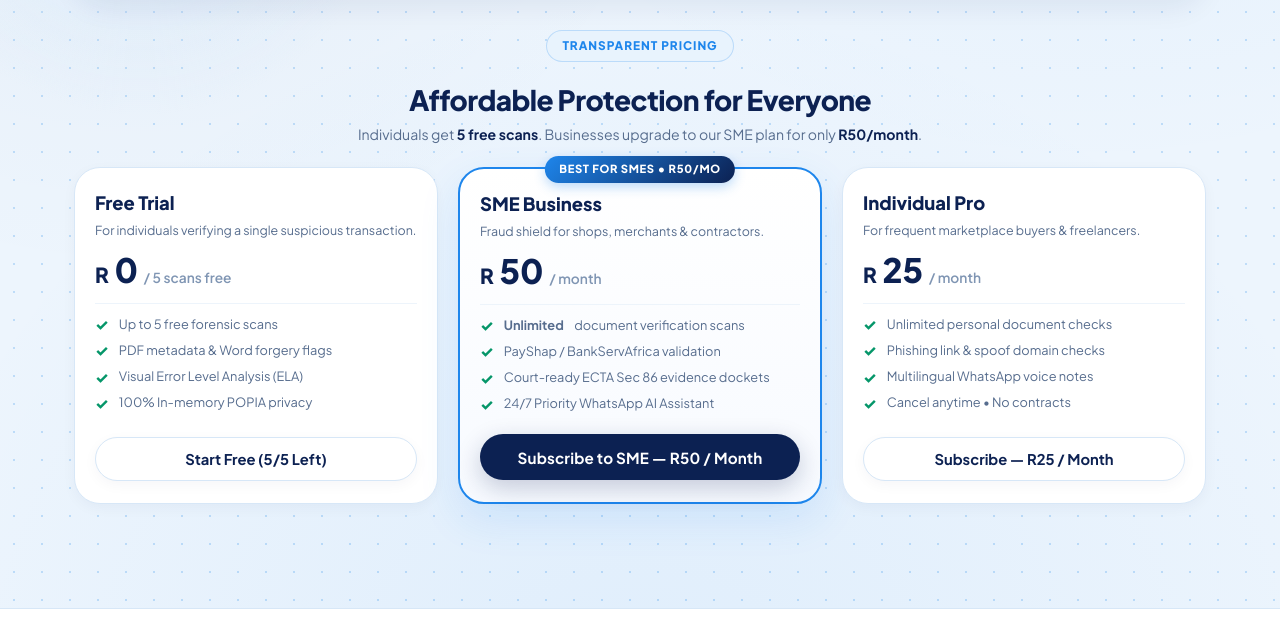
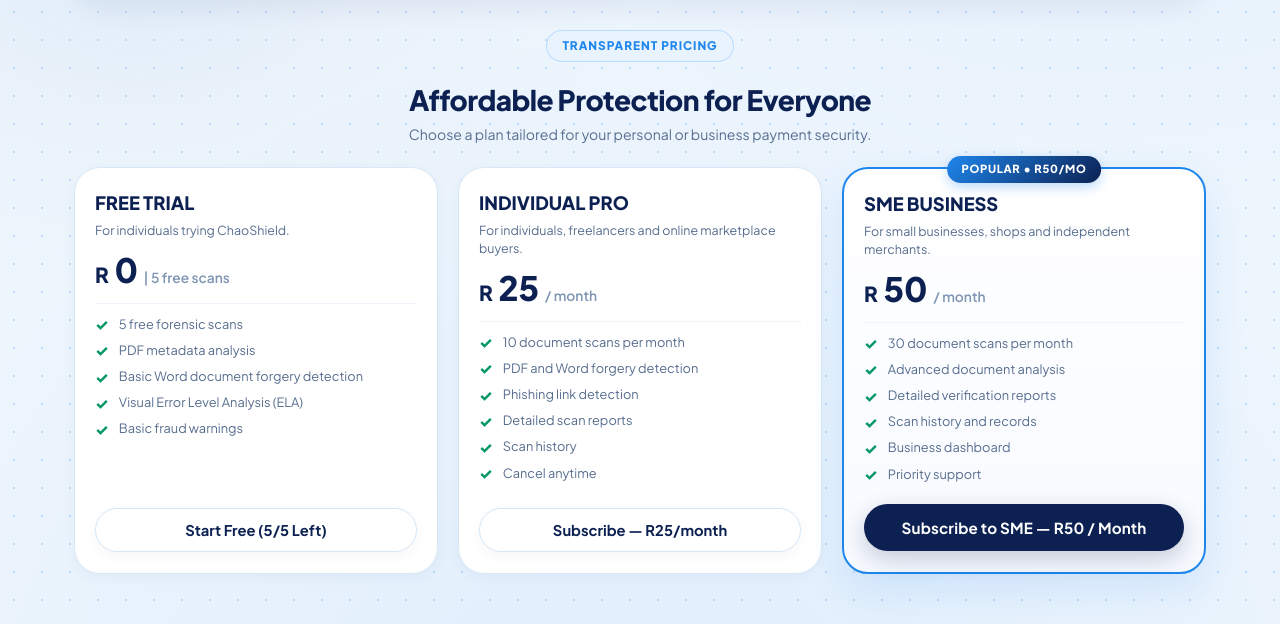
Before and after one commit to adolph-mulangatshivalo/ChaoShield., a plain HTML site: page index.html in a window 1280 px wide. Shown: the part 842-1466 px from the top of the page. Drawn offline with Linux system fonts and the light colour scheme.

Commit message:
Update pricing tiers and subscriptions with scan limits

```diff
--- a/index.html
+++ b/index.html
@@ -394,75 +394,80 @@
         </div>
       </section>
 
-      <!-- 7. PRICING SECTION: NORMAL PERSON FREE TRIAL & SME R50/MONTH -->
+      <!-- 7. PRICING SECTION: FREE TRIAL, INDIVIDUAL PRO & SME BUSINESS -->
       <section class="sentinel-pricing-section" id="pricingSection">
         <div class="pricing-header" style="text-align: center; max-width: 620px; margin: 0 auto 1.5rem;">
           <span class="cyber-tag">TRANSPARENT PRICING</span>
           <h2 class="hero-title" style="font-size: 1.75rem; margin-top: 0.35rem; margin-bottom: 0.4rem;">Affordable Protection for Everyone</h2>
           <p class="hero-subtext" style="font-size: 0.88rem; margin: 0 auto;">
-            Individuals get <strong>5 free scans</strong>. Businesses upgrade to our SME plan for only <strong>R50/month</strong>.
+            Choose a plan tailored for your personal or business payment security.
           </p>
         </div>
 
         <div class="pricing-cards-grid">
           <!-- CARD 1: Free Trial -->
           <div class="pricing-card" id="cardFreeTrial">
-            <div class="pricing-tier-name">Free Trial</div>
-            <div class="pricing-tier-tagline">For individuals verifying a single suspicious transaction.</div>
+            <div class="pricing-tier-name">FREE TRIAL</div>
+            <div class="pricing-tier-tagline">For individuals trying ChaoShield.</div>
             <div class="pricing-price-wrap">
               <span class="price-currency">R</span>
               <span class="price-figure">0</span>
-              <span class="price-period">/ 5 scans free</span>
+              <span class="price-period">| 5 free scans</span>
             </div>
             <ul class="pricing-features-list">
-              <li><span class="p-check">&check;</span> Up to 5 free forensic scans</li>
-              <li><span class="p-check">&check;</span> PDF metadata &amp; Word forgery flags</li>
+              <li><span class="p-check">&check;</span> 5 free forensic scans</li>
+              <li><span class="p-check">&check;</span> PDF metadata analysis</li>
+              <li><span class="p-check">&check;</span> Basic Word document forgery detection</li>
               <li><span class="p-check">&check;</span> Visual Error Level Analysis (ELA)</li>
-              <li><span class="p-check">&check;</span> 100% In-memory POPIA privacy</li>
+              <li><span class="p-check">&check;</span> Basic fraud warnings</li>
             </ul>
             <button type="button" class="btn btn-cyber-outline btn-block" onclick="scrollToUpload()">
-              <span id="btnFreeTrialLabel">Start Free (5 Scans Left)</span>
+              <span id="btnFreeTrialLabel">Start Free</span>
             </button>
           </div>
 
-          <!-- CARD 2: SME Business Plan (R50 / month) -->
+          <!-- CARD 2: Individual Pro -->
+          <div class="pricing-card" id="cardIndividualPlan">
+            <div class="pricing-tier-name">INDIVIDUAL PRO</div>
+            <div class="pricing-tier-tagline">For individuals, freelancers and online marketplace buyers.</div>
+            <div class="pricing-price-wrap">
+              <span class="price-currency">R</span>
+              <span class="price-figure">25</span>
+              <span class="price-period">/ month</span>
+            </div>
+            <ul class="pricing-features-list">
+              <li><span class="p-check">&check;</span> 10 document scans per month</li>
+              <li><span class="p-check">&check;</span> PDF and Word forgery detection</li>
+              <li><span class="p-check">&check;</span> Phishing link detection</li>
+              <li><span class="p-check">&check;</span> Detailed scan reports</li>
+              <li><span class="p-check">&check;</span> Scan history</li>
+              <li><span class="p-check">&check;</span> Cancel anytime</li>
+            </ul>
+            <button type="button" class="btn btn-cyber-outline btn-block" onclick="activateSubscription('individual')">
+              <span id="btnIndividualLabel">Subscribe &mdash; R25/month</span>
+            </button>
+          </div>
+
+          <!-- CARD 3: SME Business -->
           <div class="pricing-card featured" id="cardSmePlan">
-            <div class="pricing-badge-popular">BEST FOR SMES &bull; R50/MO</div>
-            <div class="pricing-tier-name">SME Business</div>
-            <div class="pricing-tier-tagline">Fraud shield for shops, merchants &amp; contractors.</div>
+            <div class="pricing-badge-popular">POPULAR &bull; R50/MO</div>
+            <div class="pricing-tier-name">SME BUSINESS</div>
+            <div class="pricing-tier-tagline">For small businesses, shops and independent merchants.</div>
             <div class="pricing-price-wrap">
               <span class="price-currency">R</span>
               <span class="price-figure">50</span>
               <span class="price-period">/ month</span>
             </div>
             <ul class="pricing-features-list">
-              <li><span class="p-check">&check;</span> <strong>Unlimited</strong> document verification scans</li>
-              <li><span class="p-check">&check;</span> PayShap / BankServAfrica validation</li>
-              <li><span class="p-check">&check;</span> Court-ready ECTA Sec 86 evidence dockets</li>
-              <li><span class="p-check">&check;</span> 24/7 Priority WhatsApp AI Assistant</li>
+              <li><span class="p-check">&check;</span> 30 document scans per month</li>
+              <li><span class="p-check">&check;</span> Advanced document analysis</li>
+              <li><span class="p-check">&check;</span> Detailed verification reports</li>
+              <li><span class="p-check">&check;</span> Scan history and records</li>
+              <li><span class="p-check">&check;</span> Business dashboard</li>
+              <li><span class="p-check">&check;</span> Priority support</li>
             </ul>
             <button type="button" class="btn btn-cyber-primary btn-block" onclick="activateSubscription('sme')">
-              <span id="btnSmeLabel">Subscribe &mdash; R50 / Month</span>
-            </button>
-          </div>
-
-          <!-- CARD 3: Individual Pro -->
-          <div class="pricing-card" id="cardIndividualPlan">
-            <div class="pricing-tier-name">Individual Pro</div>
-            <div class="pricing-tier-tagline">For frequent marketplace buyers &amp; freelancers.</div>
-            <div class="pricing-price-wrap">
-              <span class="price-currency">R</span>
-              <span class="price-figure">25</span>
-              <span class="price-period">/ month</span>
-            </div>
-            <ul class="pricing-features-list">
-              <li><span class="p-check">&check;</span> Unlimited personal document checks</li>
-              <li><span class="p-check">&check;</span> Phishing link &amp; spoof domain checks</li>
-              <li><span class="p-check">&check;</span> Multilingual WhatsApp voice notes</li>
-              <li><span class="p-check">&check;</span> Cancel anytime &bull; No contracts</li>
-            </ul>
-            <button type="button" class="btn btn-cyber-outline btn-block" onclick="activateSubscription('individual')">
-              <span id="btnIndividualLabel">Subscribe &mdash; R25 / Month</span>
+              <span id="btnSmeLabel">Subscribe &mdash; R50/month</span>
             </button>
           </div>
         </div>
@@ -849,44 +854,46 @@
         <div class="pricing-cards-grid" style="grid-template-columns: repeat(2, 1fr); gap: 1.25rem;">
           <!-- CARD: SME BUSINESS (R50 / mo) -->
           <div class="pricing-card featured" style="padding: 1.5rem;">
-            <div class="pricing-badge-popular" style="top: -11px; font-size: 0.65rem;">BEST VALUE FOR SMES</div>
-            <div class="pricing-tier-name" style="font-size: 1.15rem;">SME Business Plan</div>
-            <div class="pricing-tier-tagline" style="font-size: 0.8rem; min-height: 32px;">For retail stores, wholesalers, timber merchants &amp; contractors.</div>
+            <div class="pricing-badge-popular" style="top: -11px; font-size: 0.65rem;">POPULAR &bull; R50/MO</div>
+            <div class="pricing-tier-name" style="font-size: 1.15rem;">SME BUSINESS</div>
+            <div class="pricing-tier-tagline" style="font-size: 0.8rem; min-height: 32px;">For small businesses, shops and independent merchants.</div>
             <div class="pricing-price-wrap" style="padding-bottom: 0.8rem; margin-bottom: 0.8rem;">
               <span class="price-currency">R</span>
               <span class="price-figure" style="font-size: 2.3rem;">50</span>
               <span class="price-period">/ month</span>
             </div>
             <ul class="pricing-features-list" style="gap: 0.5rem; margin-bottom: 1.25rem; font-size: 0.8rem;">
-              <li><span class="p-check">&check;</span> <strong>Unlimited</strong> PDF &amp; image verification scans</li>
-              <li><span class="p-check">&check;</span> Word/Canva forgery &amp; metadata disparity flags</li>
-              <li><span class="p-check">&check;</span> BankServAfrica / PayShap clearance dockets</li>
-              <li><span class="p-check">&check;</span> 24/7 WhatsApp AI Assistant (4 SA languages)</li>
-              <li><span class="p-check">&check;</span> Legal ECTA Act Sec 86 evidence certificates</li>
+              <li><span class="p-check">&check;</span> 30 document scans per month</li>
+              <li><span class="p-check">&check;</span> Advanced document analysis</li>
+              <li><span class="p-check">&check;</span> Detailed verification reports</li>
+              <li><span class="p-check">&check;</span> Scan history and records</li>
+              <li><span class="p-check">&check;</span> Business dashboard</li>
+              <li><span class="p-check">&check;</span> Priority support</li>
             </ul>
             <button type="button" class="btn btn-cyber-primary btn-block" onclick="activateSubscription('sme')">
-              <span>Activate SME Plan &mdash; R50 / mo</span>
+              <span>Subscribe &mdash; R50/month</span>
             </button>
           </div>
 
           <!-- CARD: INDIVIDUAL PRO (R25 / mo) -->
           <div class="pricing-card" style="padding: 1.5rem;">
-            <div class="pricing-tier-name" style="font-size: 1.15rem;">Individual Pro</div>
-            <div class="pricing-tier-tagline" style="font-size: 0.8rem; min-height: 32px;">For marketplace buyers, freelancers &amp; personal banking checks.</div>
+            <div class="pricing-tier-name" style="font-size: 1.15rem;">INDIVIDUAL PRO</div>
+            <div class="pricing-tier-tagline" style="font-size: 0.8rem; min-height: 32px;">For individuals, freelancers and online marketplace buyers.</div>
             <div class="pricing-price-wrap" style="padding-bottom: 0.8rem; margin-bottom: 0.8rem;">
               <span class="price-currency">R</span>
               <span class="price-figure" style="font-size: 2.3rem;">25</span>
               <span class="price-period">/ month</span>
             </div>
             <ul class="pricing-features-list" style="gap: 0.5rem; margin-bottom: 1.25rem; font-size: 0.8rem;">
-              <li><span class="p-check">&check;</span> Unlimited personal document checks</li>
-              <li><span class="p-check">&check;</span> PDF author &amp; creation date inspection</li>
-              <li><span class="p-check">&check;</span> Fake banking SMS &amp; phishing link checks</li>
-              <li><span class="p-check">&check;</span> Multilingual WhatsApp voice notes</li>
-              <li><span class="p-check">&check;</span> Cancel anytime &bull; No contracts</li>
+              <li><span class="p-check">&check;</span> 10 document scans per month</li>
+              <li><span class="p-check">&check;</span> PDF and Word forgery detection</li>
+              <li><span class="p-check">&check;</span> Phishing link detection</li>
+              <li><span class="p-check">&check;</span> Detailed scan reports</li>
+              <li><span class="p-check">&check;</span> Scan history</li>
+              <li><span class="p-check">&check;</span> Cancel anytime</li>
             </ul>
             <button type="button" class="btn btn-cyber-outline btn-block" onclick="activateSubscription('individual')">
-              <span>Activate Pro &mdash; R25 / mo</span>
+              <span>Subscribe &mdash; R25/month</span>
             </button>
           </div>
         </div>
```
Also changed, not shown: 1 other file.
